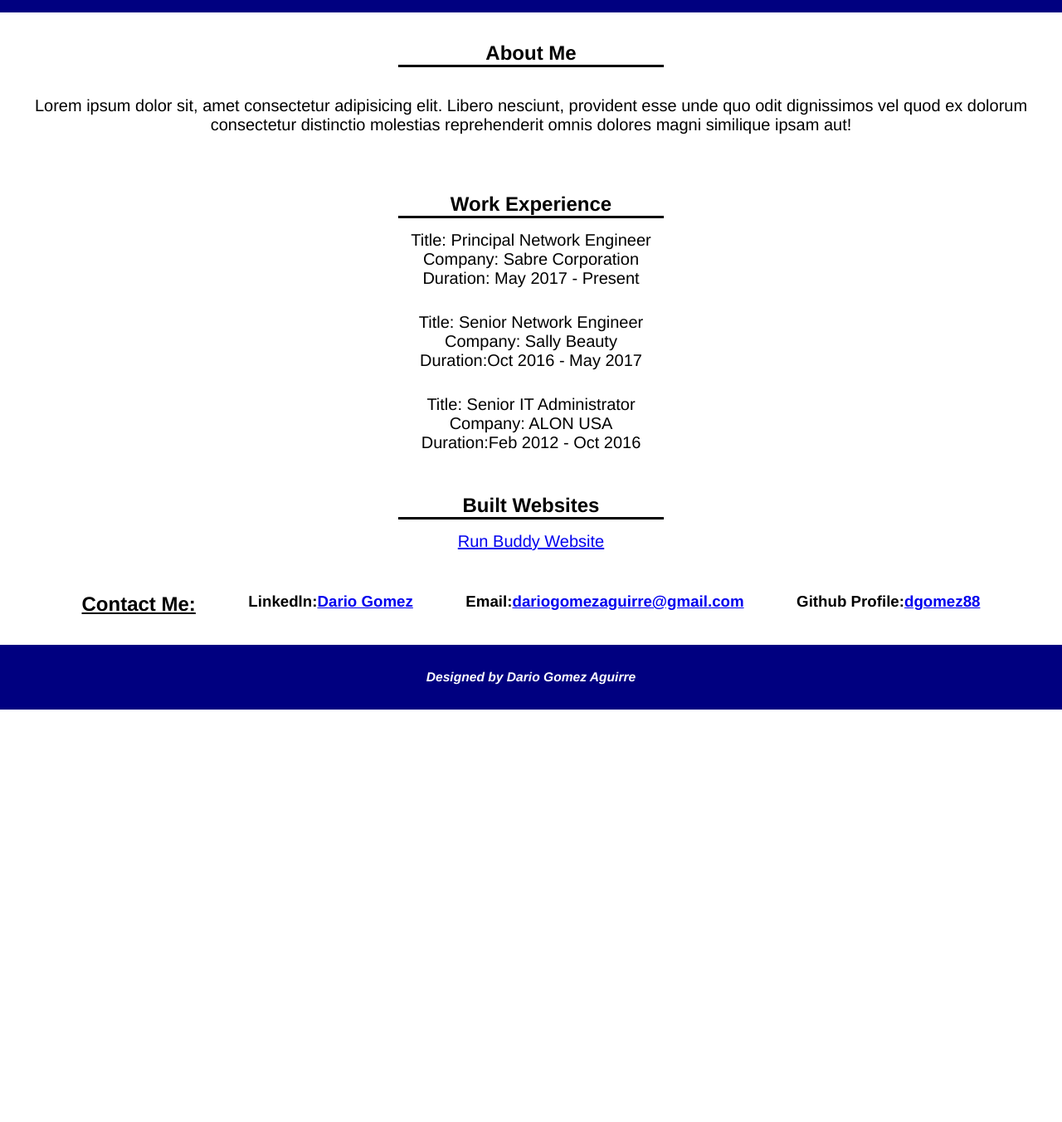
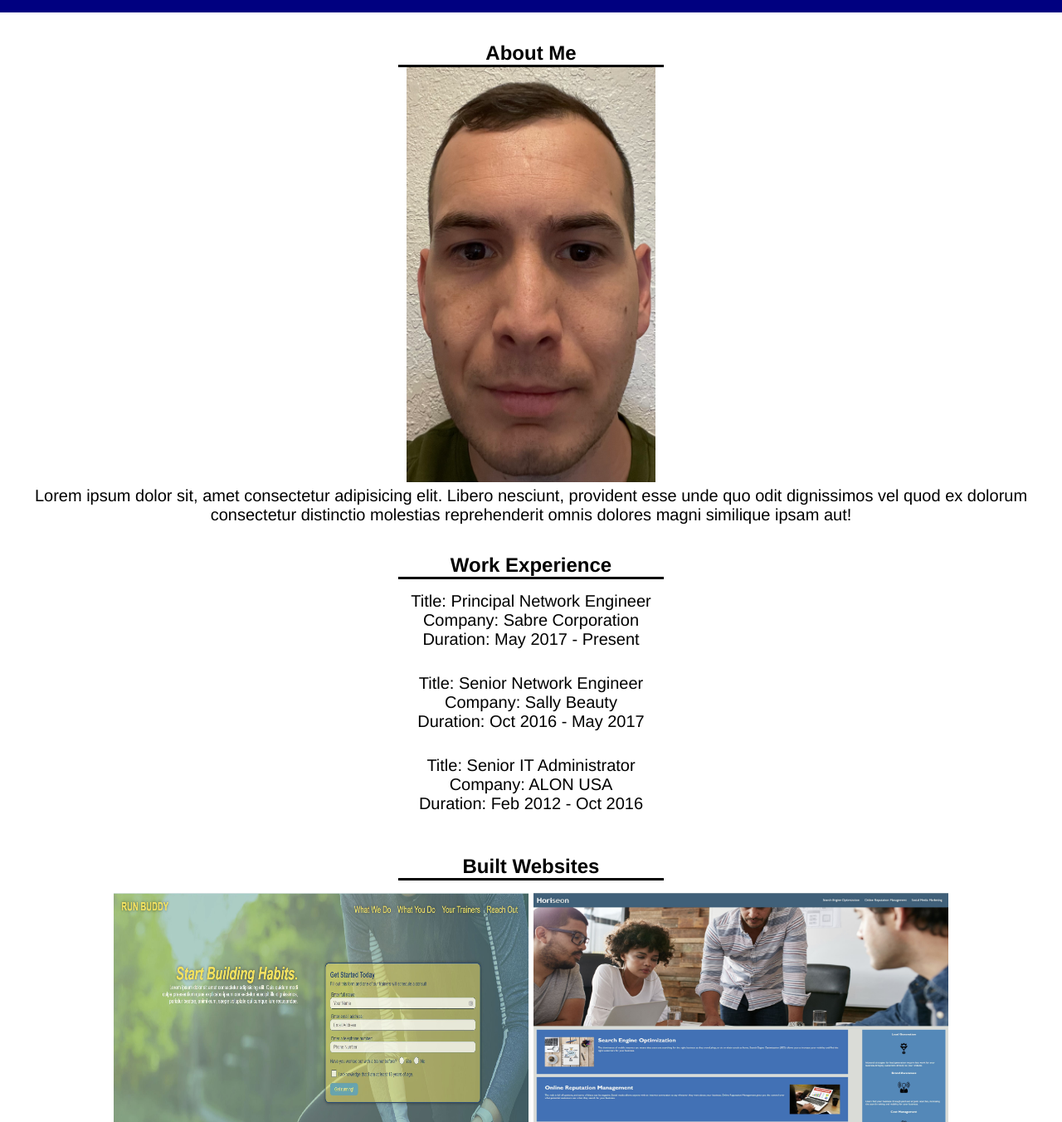
Before and after one commit to dgomez88/professional-portfolio, a plain HTML site: page index.html in a window 1280 px wide. Shown: the part 87-1439 px from the top of the page at 83% size. Before the commit the page ends 942 px from the top, so only its background shows below. Drawn offline with Linux system fonts and the light colour scheme.

Commit message:
added images with links add media queries on css

```diff
--- a/assets/style.css
+++ b/assets/style.css
@@ -68,12 +68,12 @@
 }
 
 .about-me-info {
-    text-align: center;
+    text-align:justify
     padding: 35px;
     font-size: 20px;
+    display: block;
+    flex-wrap: wrap;
 }
-
-
 
 .work-experience {
     text-align: center;
@@ -116,7 +116,11 @@
     text-align: center;
     padding: 15px;
     font-size: 20px;
+    display: block;
+    justify-content: space-evenly;
+    flex-wrap: wrap;
 }
+
 
 .contact-me {
     padding: 35px;
@@ -140,3 +144,19 @@
     padding: 30px 35px;
     background-color: navy;
 }
+
+/* MEDIA QUERY FOR SMALLER DESKTOP SCREENS AND SMALLER */
+@media screen and (max-width:980px) {
+
+}
+
+
+/*MEDIA QUERY FOR TABLETS AND SMALLER */
+@media screen and (max-width: 768px) {
+
+}
+
+/*MEDIA QUERY FOR MOBILE PHONES AND SMALLER */
+@media screen and (max-width: 575px) {
+
+}
--- a/index.html
+++ b/index.html
@@ -39,6 +39,7 @@
     <div>
         <h2>About Me</h2>
         <div class="about-me-info">
+            <img src="./assets/Images/dario.jpg" alt="Dario Gomez" width="300" height="500">
             <p>
                 Lorem ipsum dolor sit, amet consectetur adipisicing elit. Libero nesciunt, provident esse unde
                 quo
@@ -68,14 +69,14 @@
                 </br>
                 Company: Sally Beauty
                 </br>
-                Duration:Oct 2016 - May 2017</p>
+                Duration: Oct 2016 - May 2017</p>
         </div>
         <div class="alon-usa">
             <p>Title: Senior IT Administrator
                 </br>
                 Company: ALON USA
                 </br>
-                Duration:Feb 2012 - Oct 2016</p>
+                Duration: Feb 2012 - Oct 2016</p>
         </div>
     </div>
     <!-- Link to Websites Created -->
@@ -83,7 +84,10 @@
         <h2>Built Websites</h2>
     </div>
     <div class=website-url>
-        <p><a href="https://dgomez88.github.io/run-buddy/">Run Buddy Website</a></p>
+        <a href="https://dgomez88.github.io/run-buddy/" target="_blank"> <img src="./assets/Images/run-buddy.JPG"
+                width="500" height="300" alt="Run Buddy"></a>
+        <a href="https://dgomez88.github.io/html-css-git-code-refactor/" target="_blank"> <img
+                src="assets/Images/Horiseon.JPG" width="500" height="300" alt="Horiseon"> </a>
     </div>
 
 </section>
@@ -91,9 +95,9 @@
 <section id=contact-me class=contact-me>
     <!-- Contact Me -->
     <h2>Contact Me:</h2>
-    <h3>Linkedln:<a href="https://www.linkedin.com/in/dario-gomez-3910a14b/">Dario Gomez</a></h3>
-    <h3>Email:<a href="mailto:dariogomezaguirre@gmail.com">dariogomezaguirre@gmail.com</a></h3>
-    <h3>Github Profile:<a href="https://github.com/dgomez88/professional-portfolio">dgomez88</a></h3>
+    <h3>Linkedln:<a href="https://www.linkedin.com/in/dario-gomez-3910a14b/" target="_blank">Dario Gomez</a></h3>
+    <h3>Email:<a href="mailto:dariogomezaguirre@gmail.com" target="_blank">dariogomezaguirre@gmail.com</a></h3>
+    <h3>Github Profile:<a href="https://github.com/dgomez88/professional-portfolio" target="_blank">dgomez88</a></h3>
 
 </section>
 
```
Also changed, not shown: Images/run-buddy.JPG (added), assets/Images/Horiseon.JPG (added), assets/Images/added link to nav and flexbox to contact me section.PNG (added), assets/Images/run-buddy.JPG (added), 2 other files.
